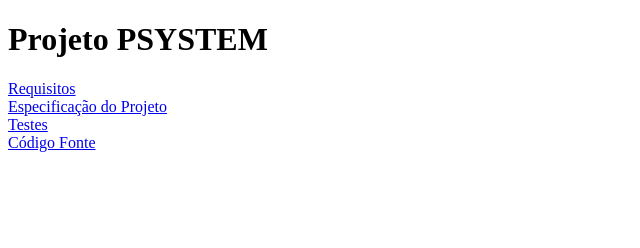
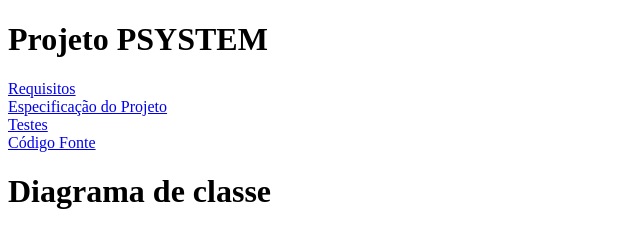
Before and after one commit to impacta-es13-gcm-grupo02/impacta-es13--gcm-grupo02.github.io., a plain HTML site: page index.html in a window 1280 px wide. Shown: the whole page, without its empty margins (0-640 px from the left). Drawn offline with Linux system fonts and the light colour scheme.

Commit message:
Edição para issues 24082016

```diff
--- a/index.html
+++ b/index.html
@@ -13,5 +13,7 @@
                 <a href="teste">Testes</a>
                 <br>
                 <a href="codigofonte">Código Fonte</a></b>
+        <!-- Edição para issues -->
+        <h1>Diagrama de classe</h1>
   </body>
 </html>
```
